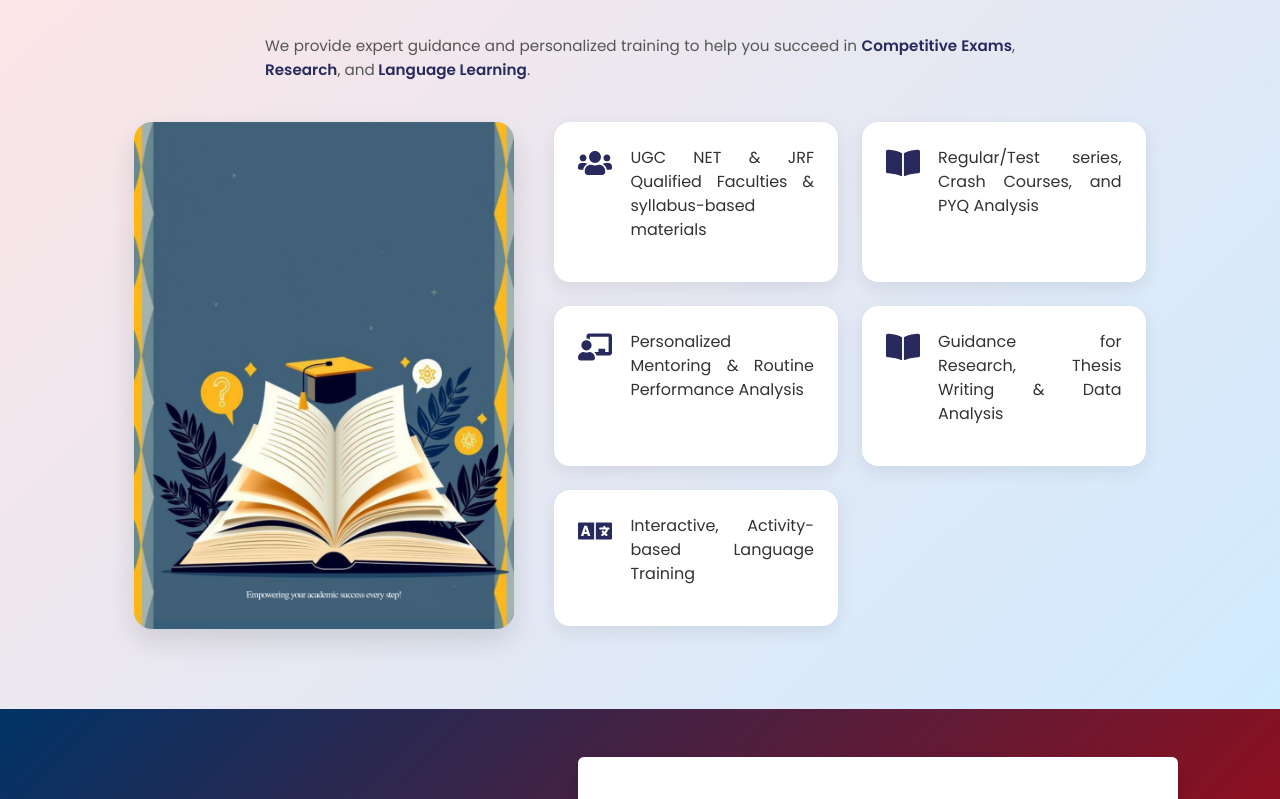
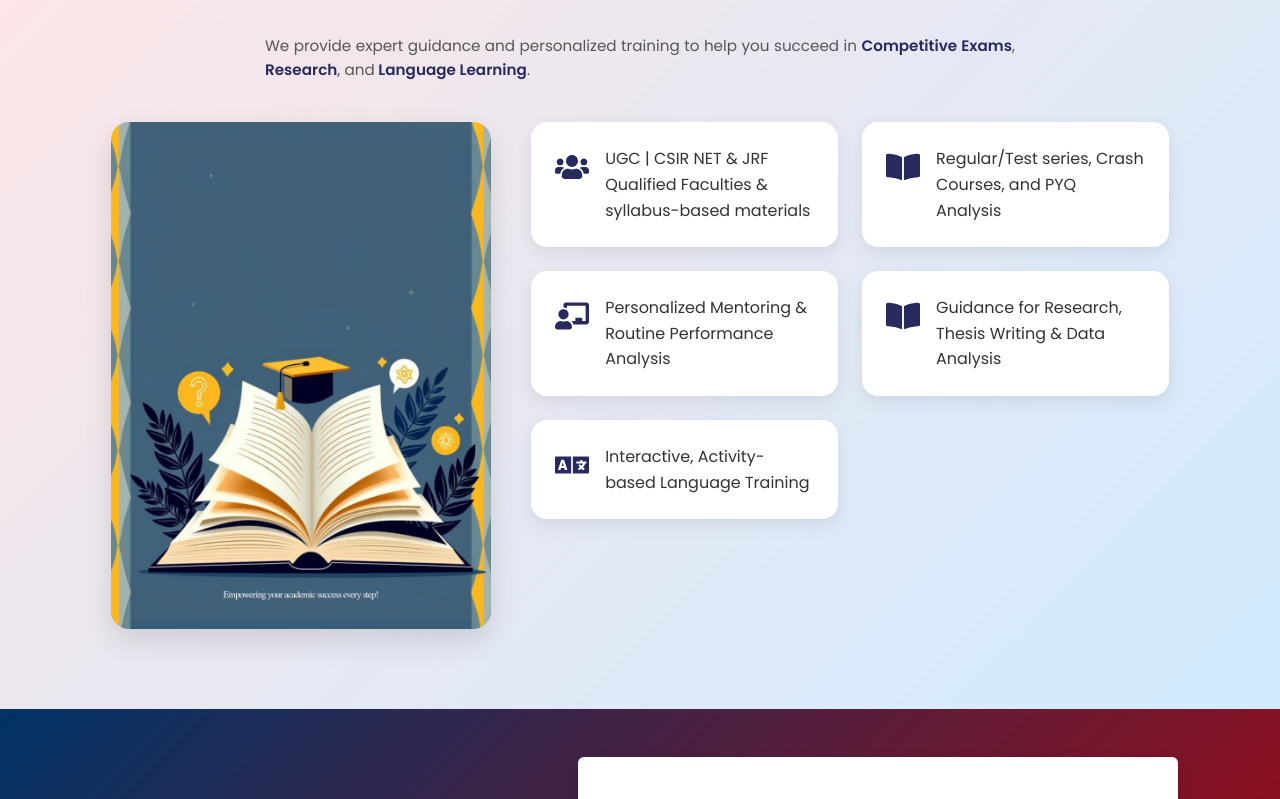
Before and after one commit to neticsacademy/neticsacademy, a React (Create React App) app: page /about in a window 1280 px wide. Shown: the part 1761-2560 px from the top of the page. Built offline with nearby package versions, Linux system fonts and the light colour scheme.

Commit message:
updated corrections3

```diff
--- a/src/components/Courses.css
+++ b/src/components/Courses.css
@@ -1,3 +1,4 @@
+/* ========== COURSES SECTION ========== */
 .courses-section {
   padding: 100px 20px;
   background: linear-gradient(135deg, #f6f9fc, #e8e6ff);
@@ -8,6 +9,7 @@
   margin: 0 auto;
 }
 
+/* ========== TITLES ========== */
 .courses-title {
   text-align: center;
   font-size: 2.8rem;
@@ -16,6 +18,7 @@
   color: #282a5d;
   position: relative;
 }
+
 .courses-title::after {
   content: "";
   display: block;
@@ -35,12 +38,39 @@
   padding-left: 12px;
 }
 
+/* ========== GRID LAYOUT ========== */
 .courses-grid {
   display: grid;
-  grid-template-columns: repeat(auto-fit, minmax(220px, 1fr));
   gap: 24px;
+  grid-template-columns: repeat(6, 1fr); /* 6 per row on large screens */
 }
 
+/* Responsive breakpoints */
+@media (max-width: 1200px) {
+  .courses-grid {
+    grid-template-columns: repeat(4, 1fr); /* medium laptops */
+  }
+}
+
+@media (max-width: 900px) {
+  .courses-grid {
+    grid-template-columns: repeat(3, 1fr); /* tablets */
+  }
+}
+
+@media (max-width: 600px) {
+  .courses-grid {
+    grid-template-columns: repeat(2, 1fr); /* mobile */
+  }
+}
+
+@media (max-width: 400px) {
+  .courses-grid {
+    grid-template-columns: 1fr; /* very small screens */
+  }
+}
+
+/* ========== COURSE CARDS ========== */
 .course-card {
   border-radius: 16px;
   padding: 40px 24px;
@@ -67,6 +97,7 @@
   opacity: 0.95;
 }
 
+/* ========== ICONS & TEXT ========== */
 .course-icon {
   font-size: 48px;
   margin-bottom: 16px;
@@ -77,3 +108,9 @@
   font-weight: 700;
   color: #fff;
 }
+
+/* Optional subtle animation on hover */
+.course-card:hover .course-icon {
+  transform: scale(1.1);
+  transition: transform 0.3s ease;
+}
--- a/src/components/Courses.jsx
+++ b/src/components/Courses.jsx
@@ -15,7 +15,7 @@ export default function Courses() {
         <div className="courses-grid">
           <div className="course-card exam">
             <FaUniversity className="course-icon" />
-            <h4>UGC/CSIR NET & JRF</h4>
+            <h4>UGC | CSIR NET & JRF</h4>
           </div>
           <div className="course-card exam">
             <FaBookReader className="course-icon" />
--- a/src/components/MainPage.jsx
+++ b/src/components/MainPage.jsx
@@ -15,7 +15,7 @@ const AboutSection = () => {
             <p className="about-subtitle mb-4">"Aspirants Become Achievers"</p>
             <p className="text-muted mb-4">
               At <span className="fw-semibold text-primary">NETICS ACADEMY</span>, we are committed to shaping futures through quality education and expert guidance.
-              We specialize in coaching for <span className="fw-bold">UGC/CSIR & NET, C-TET|K-TET, SET & HSST</span> exams.
+              We specialize in coaching for <span className="fw-bold">UGC|CSIR NET & JRF, C-TET|K-TET, SET & HSST</span> exams.
               Beyond competitive exams, we also offer <span className="fw-semibold">language training programs </span>
               to strengthen communication skills and support overall academic and professional growth.
             </p>
--- a/src/components/Services.css
+++ b/src/components/Services.css
@@ -49,6 +49,10 @@
   flex: 1;
   display: grid;
   grid-template-columns: repeat(auto-fit, minmax(260px, 1fr));
+  .services-grid {
+    flex: 1;
+    display: grid;
+    grid-template-columns: repeat(auto-fit, minmax(260px, 1fr));
     gap: 24px;
   }
 
@@ -58,10 +62,10 @@
     padding: 24px;
     box-shadow: 0 6px 18px rgba(0,0,0,0.08);
     transition: all 0.3s ease;
-  text-align: left;
     display: flex;
     align-items: flex-start;
-  gap: 18px;
+    gap: 16px;
+    text-align: left; /* ✅ Ensures left alignment of text */
   }
 
   .service-card:hover {
@@ -72,14 +76,22 @@
 
   .service-icon {
     font-size: 34px;
-  color: #ff4b6a; /* soft red accent */
+    color: #ff4b6a;
     flex-shrink: 0;
+    margin-top: 4px; /* ✅ Aligns icon with top of text */
   }
 
   .service-card p {
     font-size: 1rem;
     color: #333;
-  line-height: 1.5;
+    line-height: 1.6;
+    margin: 0;
+    text-align: left; /* ✅ Explicit left alignment */
+  }
+
+  /* Optional: make sure text doesn't get too close to edges */
+  .service-card p, .service-card .service-text {
+    flex: 1;
   }
 
 /* Responsive */
@@ -93,3 +105,4 @@
     margin-bottom: 30px;
   }
 }
+}
--- a/src/components/Ugc.jsx
+++ b/src/components/Ugc.jsx
@@ -5,8 +5,8 @@ export default function Ugc() {
   return (
     <div className="ugc-container">
       <marquee behavior="scroll" direction="left" scrollamount="6">
-        📢 <strong>UGC-NET 2025 Admissions Open!</strong> |
-        Learn from <strong>UGC NET & JRF Qualified Mentors</strong> |
+        📢 <strong>UGC/CSIR NET 2025 Admissions Open!</strong> |
+        Learn from <strong>UGC/ CSIR NET & JRF Qualified Mentors</strong> |
         Access <strong>Crash Courses</strong> | Contact Us Now: <strong>80860 24 700</strong> |
         Limited Seats → <span style={{ color: "#ffdf00" }}>Enroll Now!</span>
       </marquee>
--- a/src/pages/About.css
+++ b/src/pages/About.css
@@ -209,7 +209,6 @@
 .services-image img:hover {
   transform: scale(1.05);
 }
-
 .services-grid {
   flex: 1;
   display: grid;
@@ -223,10 +222,10 @@
   padding: 24px;
   box-shadow: 0 6px 18px rgba(0,0,0,0.08);
   transition: all 0.3s ease;
-  text-align: left;
   display: flex;
   align-items: flex-start;
-  gap: 18px;
+  gap: 16px;
+  text-align: left; /* ✅ Ensures left alignment of text */
 }
 
 .service-card:hover {
@@ -237,14 +236,22 @@
 
 .service-icon {
   font-size: 34px;
-  color: #282a5d; /* soft red accent */
+  color: #282a5d;
   flex-shrink: 0;
+  margin-top: 4px; /* ✅ Aligns icon with top of text */
 }
 
 .service-card p {
   font-size: 1rem;
   color: #333;
-  line-height: 1.5;
+  line-height: 1.6;
+  margin: 0;
+  text-align: left; /* ✅ Explicit left alignment */
+}
+
+/* Optional: make sure text doesn't get too close to edges */
+.service-card p, .service-card .service-text {
+  flex: 1;
 }
 
 /* Responsive */
--- a/src/pages/About.jsx
+++ b/src/pages/About.jsx
@@ -98,7 +98,7 @@ function AboutUs() {
               <div className="services-grid">
                 <div className="service-card">
                   <FaUsers className="service-icon" />
-                  <p>UGC NET & JRF Qualified Faculties & syllabus-based materials</p>
+                  <p>UGC | CSIR NET & JRF Qualified Faculties & syllabus-based materials</p>
                 </div>
 
                 <div className="service-card">
```
Also changed, not shown: src/components/Services.jsx (+4 -4 lines). Lines whose indentation alone changed are shown as unchanged.
